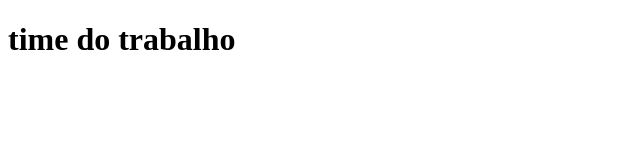
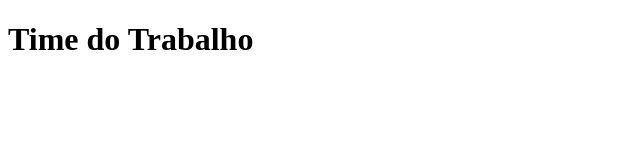
Before and after one commit to 0dawara/friendly-waddle, a plain HTML site: page index.html in a window 1280 px wide. Shown: the whole page, without its empty margins (0-640 px from the left). Drawn offline with Linux system fonts and the light colour scheme.

Commit message:
fix:corrigindo a ortografia do h1 e do title

```diff
--- a/index.html
+++ b/index.html
@@ -3,9 +3,9 @@
 <head>
     <meta charset="UTF-8">
     <meta name="viewport" content="width=device-width, initial-scale=1.0">
-    <title>trabalho</title>
+    <title>Trabalho</title>
 </head>
 <body>
-    <h1>time do trabalho</h1>
+    <h1>Time do Trabalho</h1>
 </body>
 </html>
```
